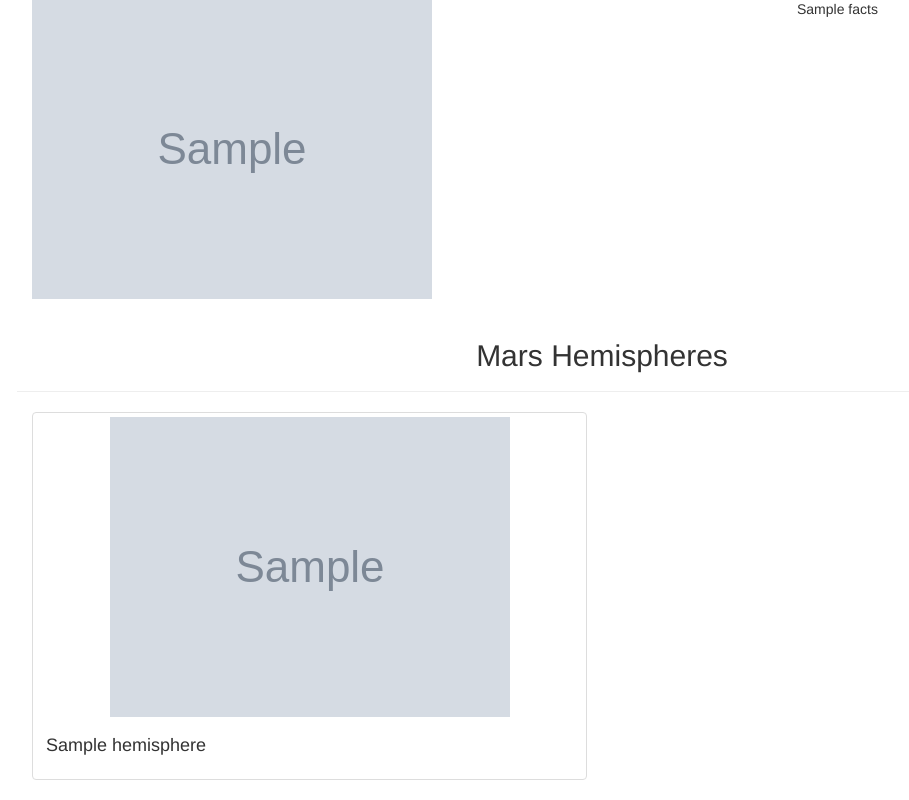
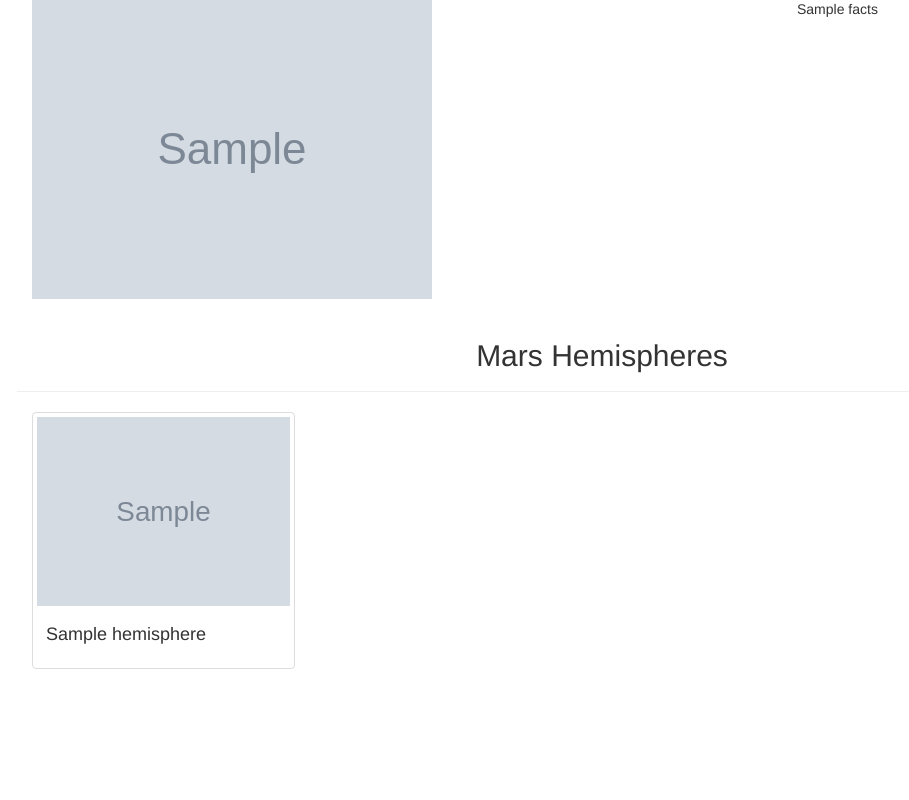
Before and after one commit to Nusratnimme/Mission-to-Mars, a Flask app: page / in a window 1280 px wide. Shown: the part 468-1268 px from the top of the page, without its empty margins (38-947 px from the left). After the commit the page ends 1137 px from the top, so only its background shows below. Run offline with Flask 2, Linux system fonts and the light colour scheme; grey boxes marked "Sample" are stand-in pictures; a database or web service that is not in the repository returns one stand-in record (values such as "Sample title"); some libraries are stand-ins or nearby versions.

Commit message:
updating mission to mars

```diff
--- a/templates/index.html
+++ b/templates/index.html
@@ -55,7 +55,7 @@
         </div>
 
         {% for hemisphere in mars.hemispheres %}
-        <div class="col-xs-3 col-md-6 col-lg-6">
+        <div class="col-xs-12 col-sm-6 col-md-6 col-lg-3">
           <div class="thumbnail">
             <img src="{{hemisphere.img_url | default('static/images/error.png', true)}}" alt="Responsive image" class="img-responsive" >
             <div class="caption">
```
